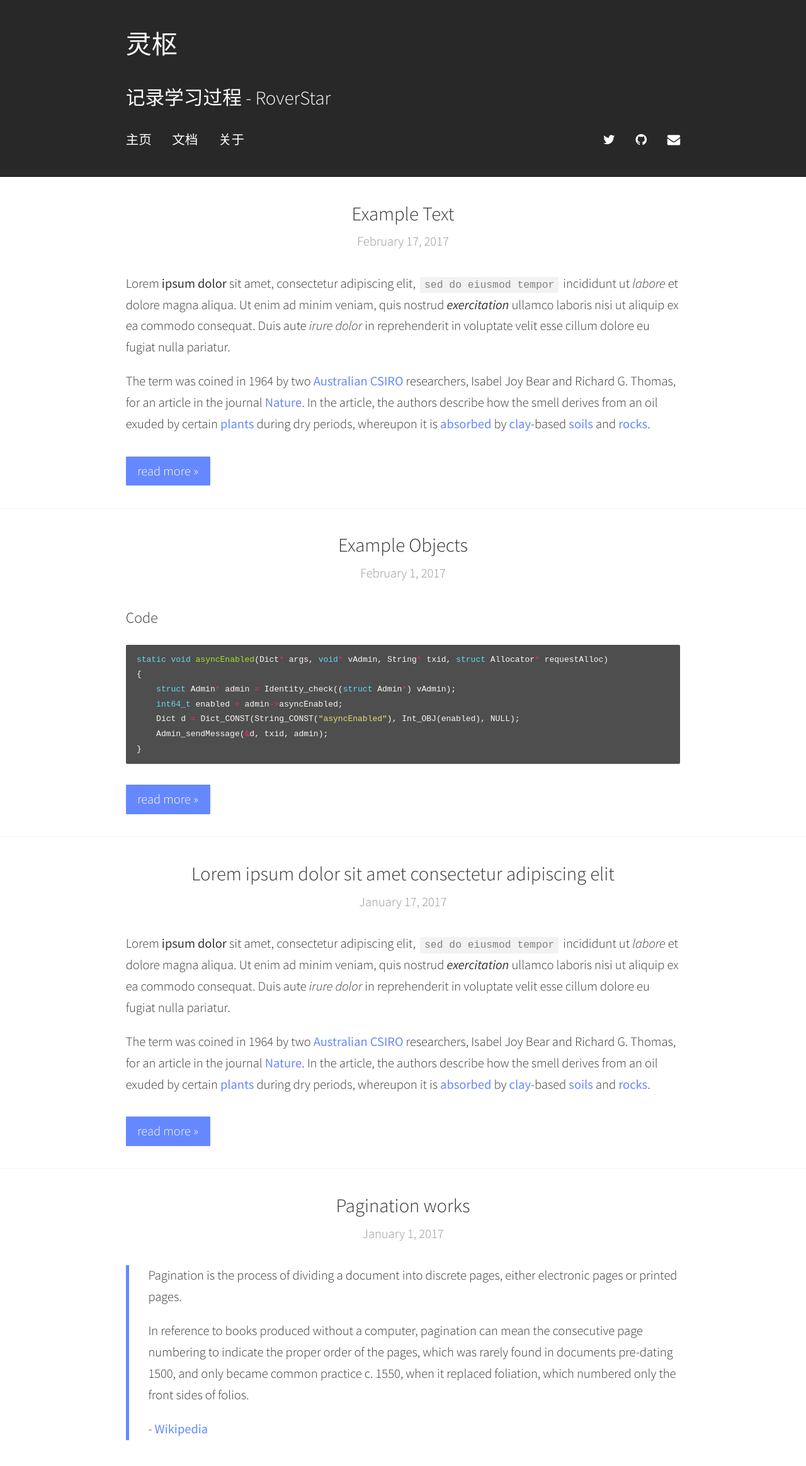
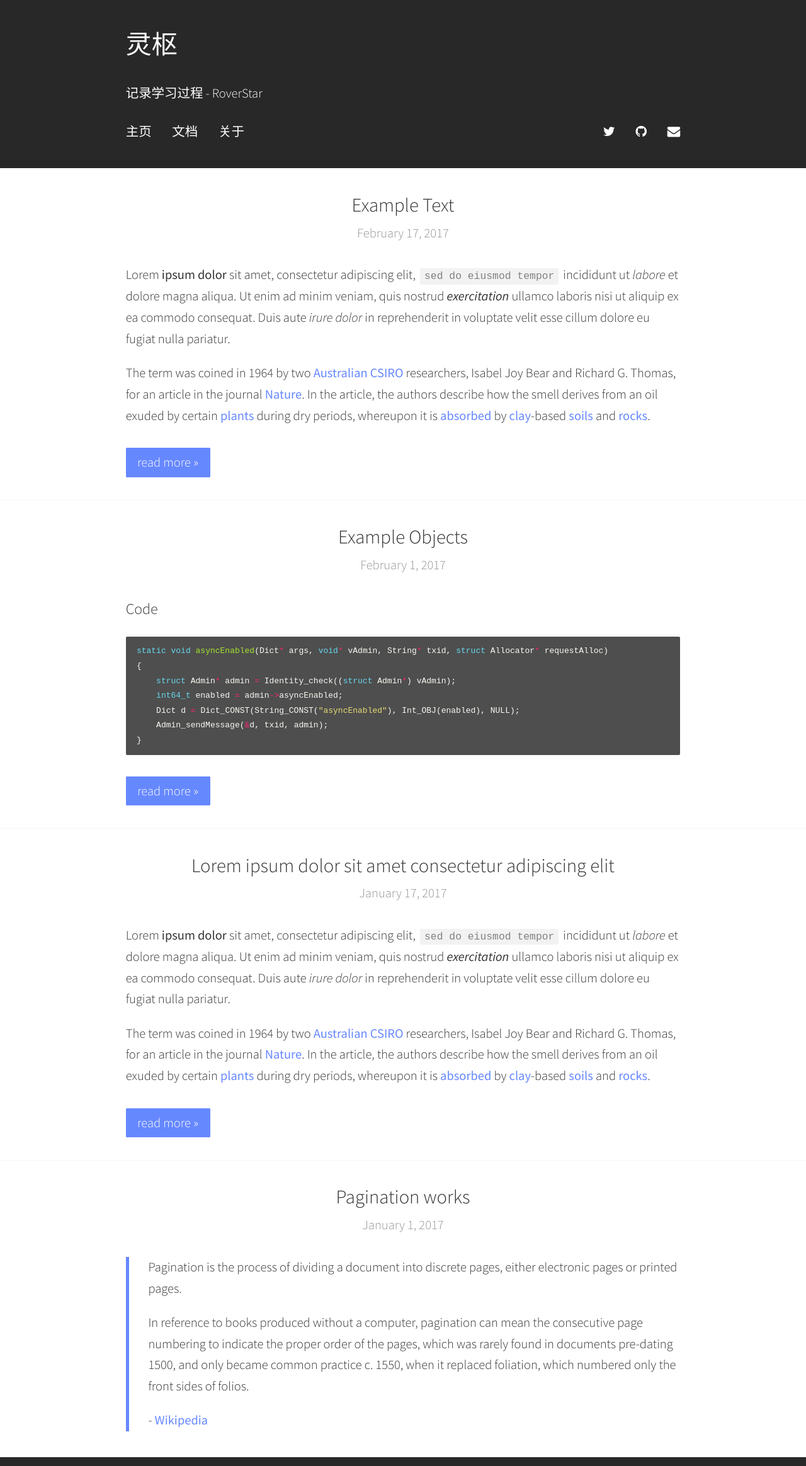
Before and after one commit to TotalAnnihilation/TotalAnnihilation.github.io, a Jekyll site: the page built from index.html, in a window 1280 px wide. Shown: the whole page at 63% size. Built offline with Jekyll 4.4.1, drawn with Linux system fonts in a browser that asks for light colours; the list of posts is cut into pages by our own code.

Commit message:
副标题小一点

```diff
--- a/_layouts/blank.html
+++ b/_layouts/blank.html
@@ -15,7 +15,7 @@
 {% if site.comments.isso and page.comments %}<script data-isso="http://{{ site.comments.isso }}" src="//{{ site.comments.isso }}/js/embed.min.js"></script>{% endif %}
 <header>
   <h1><a href="{{ site.baseurl }}">{{ site.title }}</a></h1>
-  <h2>{{ site.description }} - {{ site.author }}</h2>
+  <h4>{{ site.description }} - {{ site.author }}</h4>
   <nav>
     <div>{% for path in site.navigation %}{% assign node = site.pages | where: "path", path | first %}<a href="{{ node.url | prepend: site.baseurl }}">{{ node.title }}</a>{% endfor %}</div>
     <div>{% for link_hash in site.links %}{% for link in link_hash %}<a href="{{ link[1] }}"><i class="fa fa-{{ link[0] }}"></i></a>{% endfor %}{% endfor %}</div>
```
